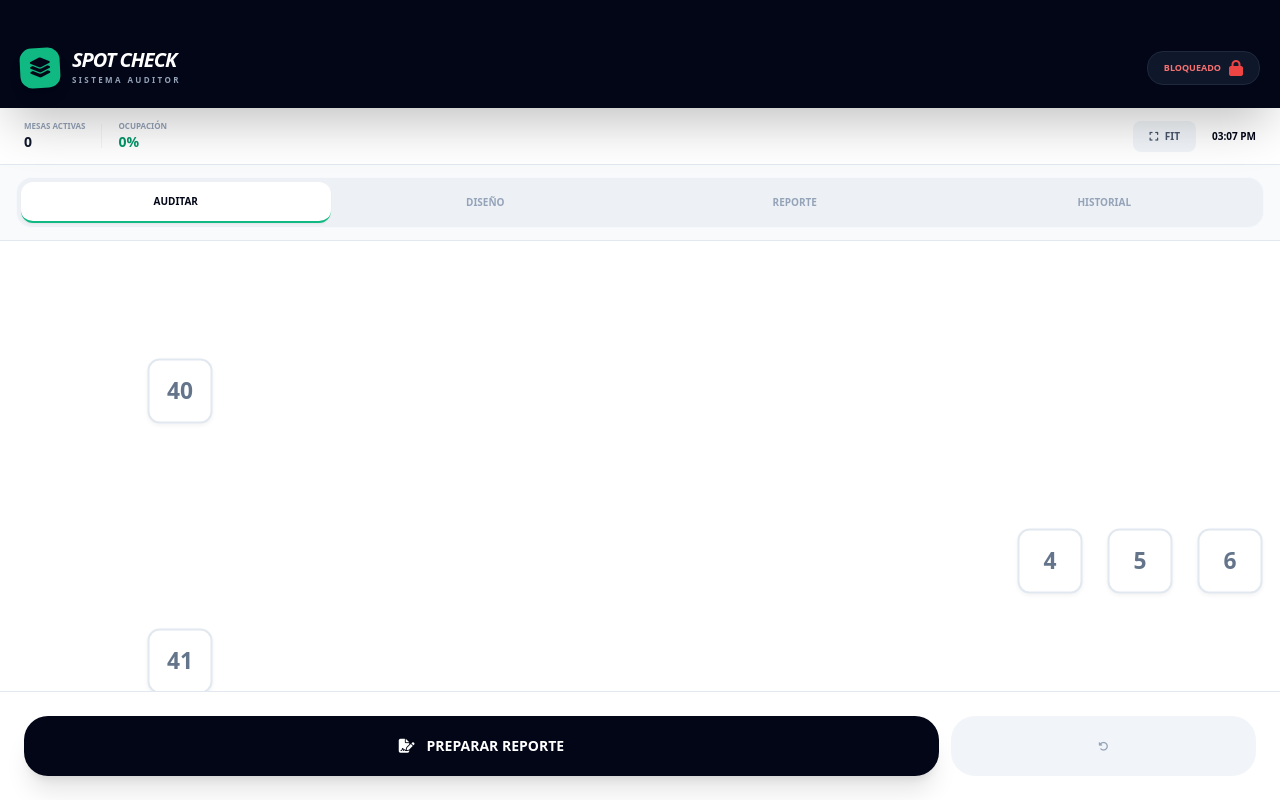
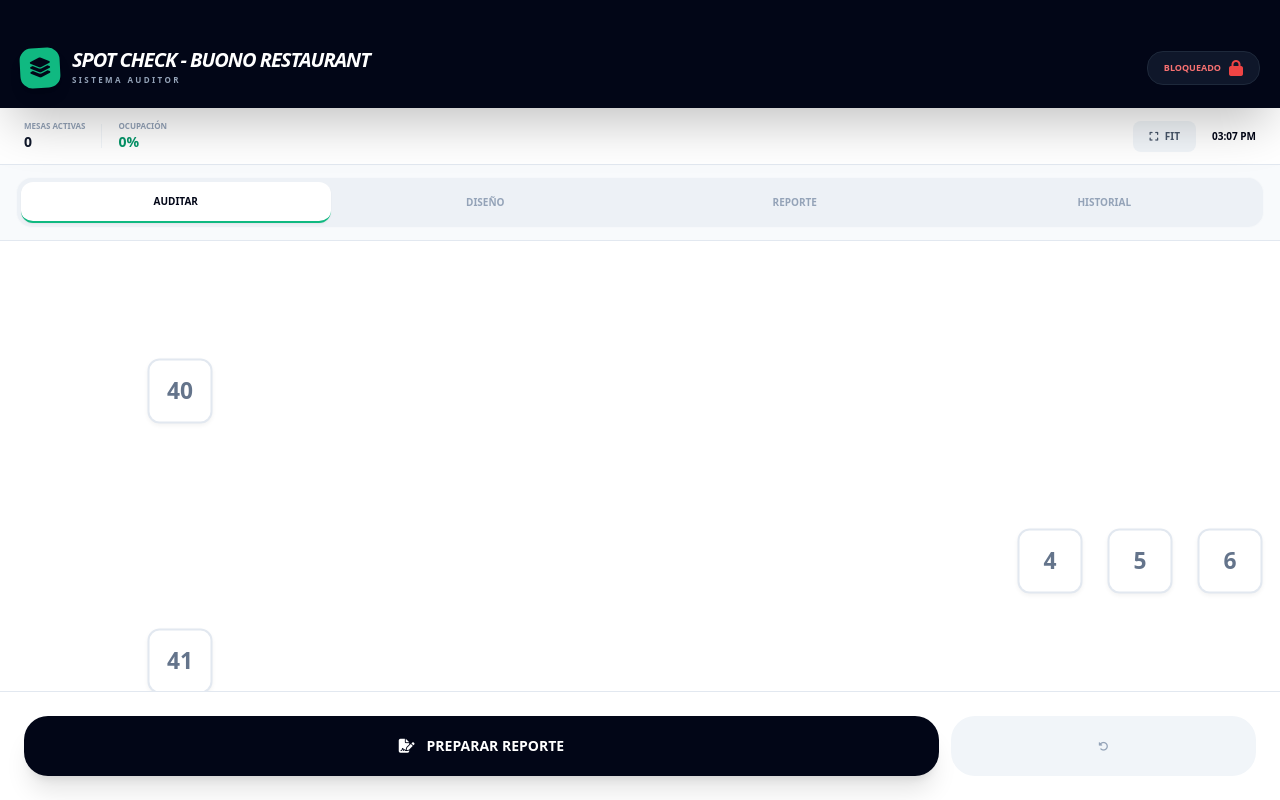
Before and after one commit to ferderpablo1963/SPOTCHECK_BUONO, a plain HTML site: page index.html in a window 1280 px wide. Drawn offline with nearby package versions, Linux system fonts and the light colour scheme.

Commit message:
Update index.html

```diff
--- a/index.html
+++ b/index.html
@@ -166,7 +166,7 @@
                 <i class="fa-solid fa-layer-group text-slate-950 text-xl"></i>
             </div>
             <div>
-                <h1 class="font-black text-xl tracking-tighter uppercase italic leading-none">SPOT CHECK</h1>
+                <h1 class="font-black text-xl tracking-tighter uppercase italic leading-none">SPOT CHECK - BUONO RESTAURANT</h1>
                 <p class="text-[8px] text-slate-400 font-black tracking-[0.3em] uppercase mt-1">SISTEMA AUDITOR</p>
             </div>
         </div>
```
